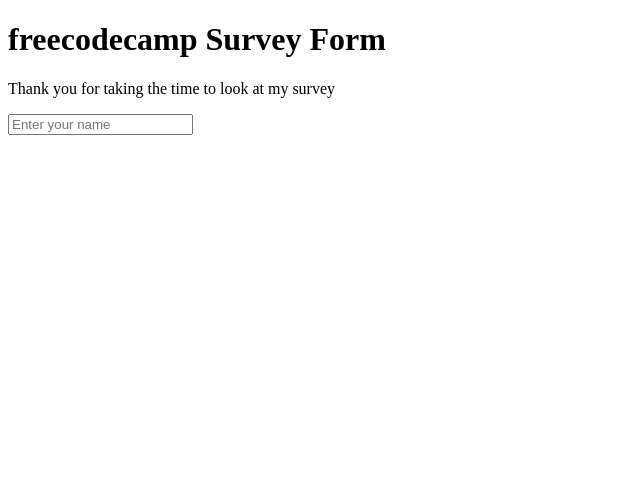
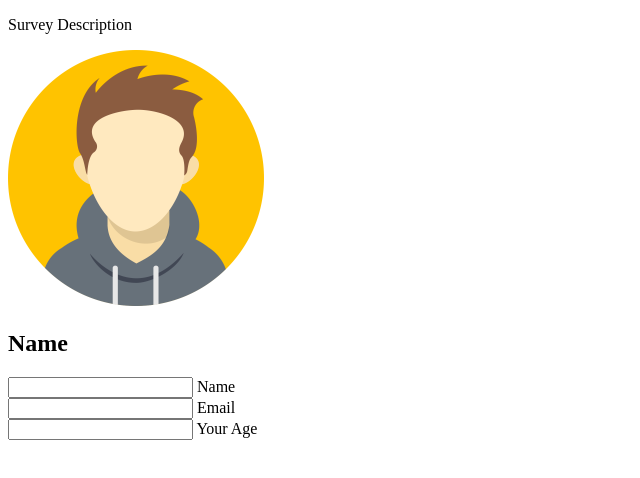
Before and after one commit to xAaronWx/FCC-Survey, a plain HTML site: page index.html in a window 1280 px wide. Shown: the whole page, without its empty margins (0-640 px from the left). Drawn offline with Linux system fonts and the light colour scheme.

Commit message:
added pics and fields

```diff
--- a/index.html
+++ b/index.html
@@ -4,19 +4,30 @@
 <head>
   <meta charset="UTF-8">
   <meta name="viewport" content="width=device-width, initial-scale=1.0">
-  <title>FCC Survey</title>
+  <link rel="stylesheet" href="style.css">
+  <title>Code Camp Survey</title>
 </head>
 
 <body>
-  <h1 id="title" class="title-center">freecodecamp Survey Form</h1>
-  <p id="description" class="description-center">Thank you for taking the time to look at my survey</p>
-  <div class="form-group">
+  <title id="title">
+    <h1>Free Code Camp Survey</h1>
+  </title>
+  <p id="description">Survey Description</p>
+  <div class="name-wrapper">
     <form action="" id="survey-form">
-      <input type="text" name="Name" id="name" placeholder="Enter your name">
+      <img src="assets/avatar.png" alt="avatar">
+      <h2>Name</h2>
+      <div class="input-group"></div>
+      <input type="text" name="name" id="name" required>
+      <label for="name">Name</label>
+      <div class="input-group"></div>
+      <input type="email" name="email" id="email" required>
+      <label for="email">Email</label>
+      <div class="input-group"></div>
+      <input type="number" name="age" id="age">
+      <label for="age">Your Age</label>
+    </form>
   </div>
-
-
-  </form>
 </body>
 
 </html>
--- a/style.css
+++ b/style.css
@@ -0,0 +1 @@
+body
```
Also changed, not shown: assets/avatar.png (added), devil.svg (added).
